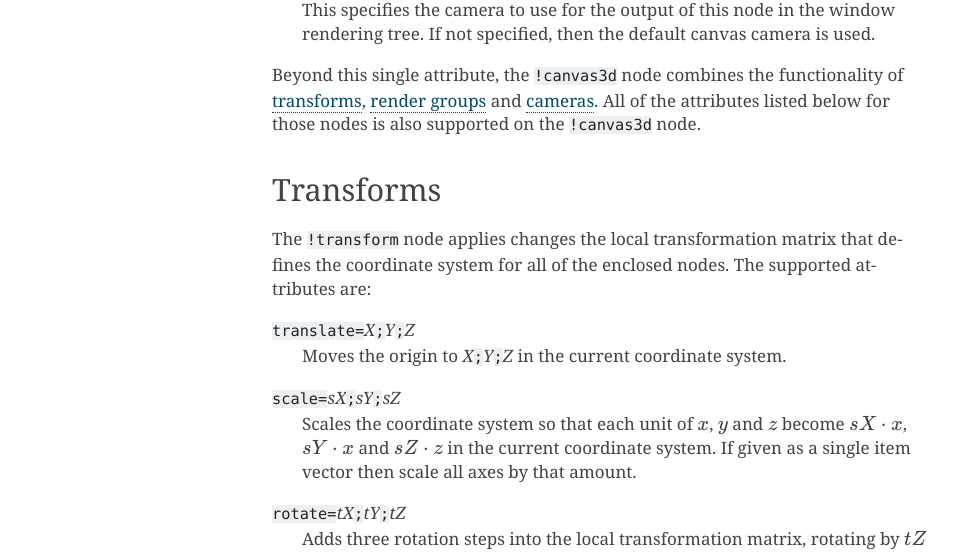
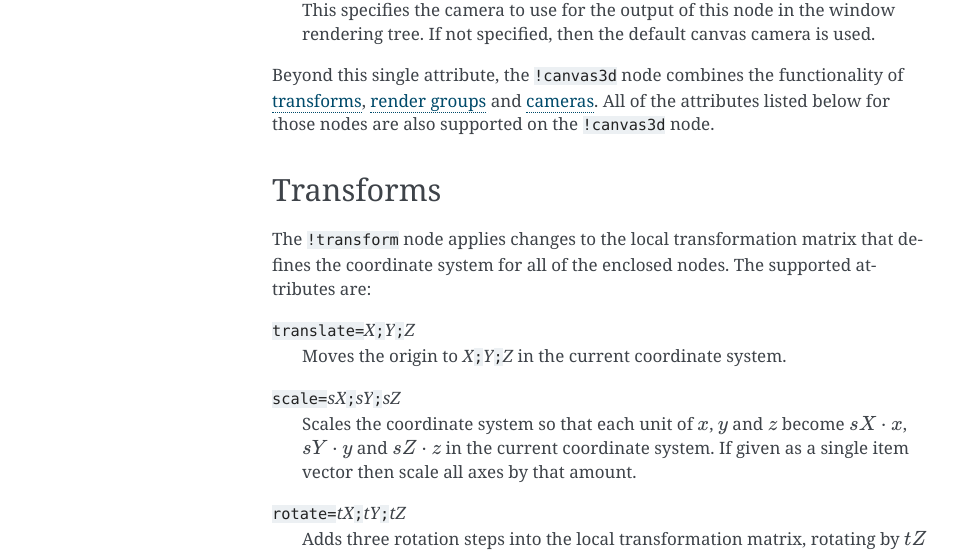
Before and after one commit to jonathanhogg/flitter, a Sphinx documentation site: the page built from docs/canvas3d.md, in a window 1280 px wide and 900 px high, scrolled down 325 px. Shown: the part 171-723 px from the top of the window, without its empty margins (148-1108 px from the left). Built offline with Sphinx 7.4.7, drawn with Linux system fonts in a browser that asks for light colours; some of the changed text lies outside the part shown.

Commit message:
A couple of quick fixes to new canvas3d doc

```diff
--- a/docs/canvas3d.md
+++ b/docs/canvas3d.md
@@ -23,12 +23,12 @@ rendering tree. If not specified, then the default canvas camera is used.
 
 Beyond this single attribute, the `!canvas3d` node combines the functionality of
 [transforms](#transforms), [render groups](#render-groups) and
-[cameras](#cameras). All of the attributes listed below for those nodes is also
+[cameras](#cameras). All of the attributes listed below for those nodes are also
 supported on the `!canvas3d` node.
 
 ## Transforms
 
-The `!transform` node applies changes the local transformation matrix that
+The `!transform` node applies changes to the local transformation matrix that
 defines the coordinate system for all of the enclosed nodes. The supported
 attributes are:
 
@@ -37,7 +37,7 @@ attributes are:
 
 `scale=`*sX*`;`*sY*`;`*sZ*
 : Scales the coordinate system so that each unit of $x$, $y$ and $z$ become
-$sX \cdot x$, $sY \cdot x$ and $sZ \cdot z$ in the current coordinate system.
+${sX} \cdot x$, ${sY} \cdot y$ and ${sZ} \cdot z$ in the current coordinate system.
 If given as a single item vector then scale all axes by that amount.
 
 `rotate=`*tX*`;`*tY*`;`*tZ*
@@ -109,8 +109,7 @@ Additional lights beyond this number will be ignored when rendering this group.
 The default is 50. The default shader supports up to a few hundred lights.
 Changing this attribute will cause the program to be recompiled.
 
-`composite=` [ `:over` | `:dest_over` | `:lighten` | `:darken` | `:add` |
-`:difference` | `:multiply` ]
+`composite=` [ `:over` | `:dest_over` | `:lighten` | `:darken` | `:add` | `:difference` | `:multiply` ]
 : Control the OpenGL blend mode used when rendering models that overlap each
 other. The default is `:over`.
 
```
